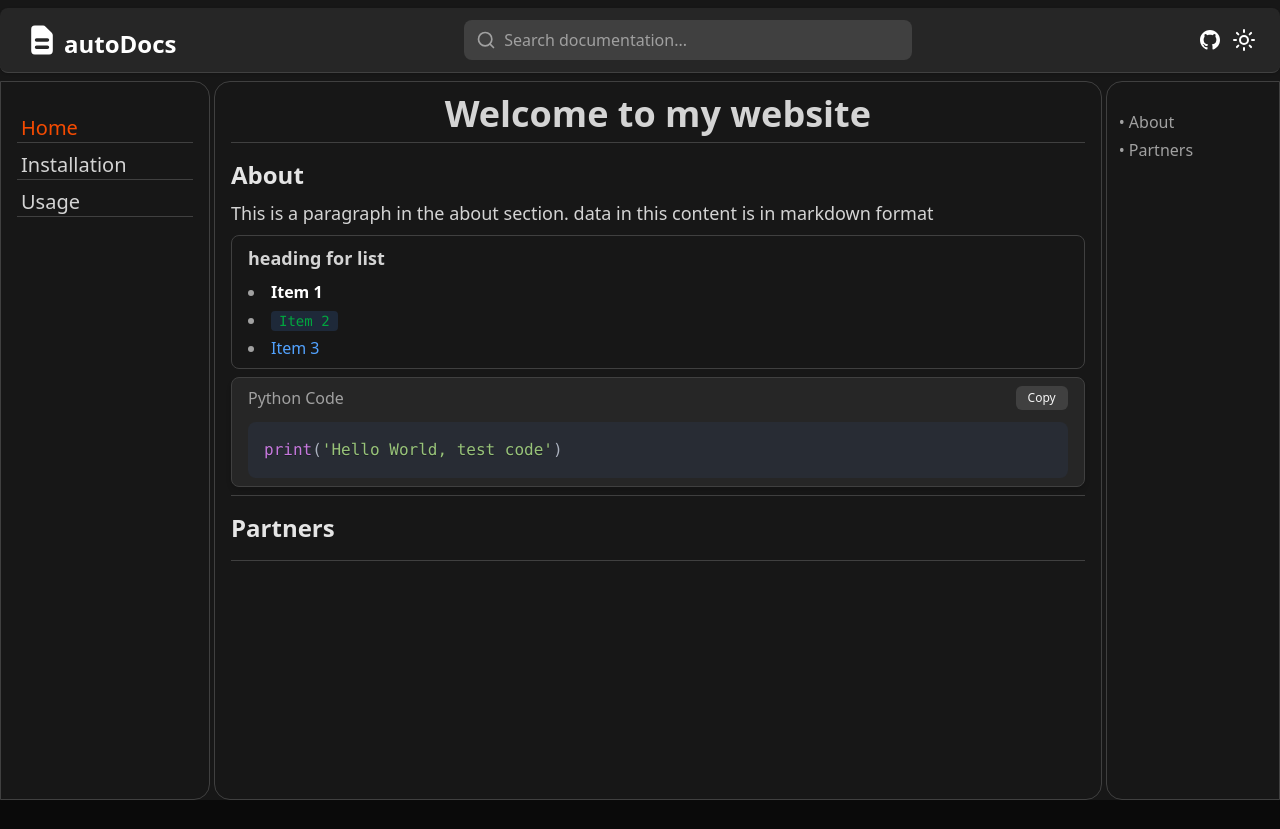
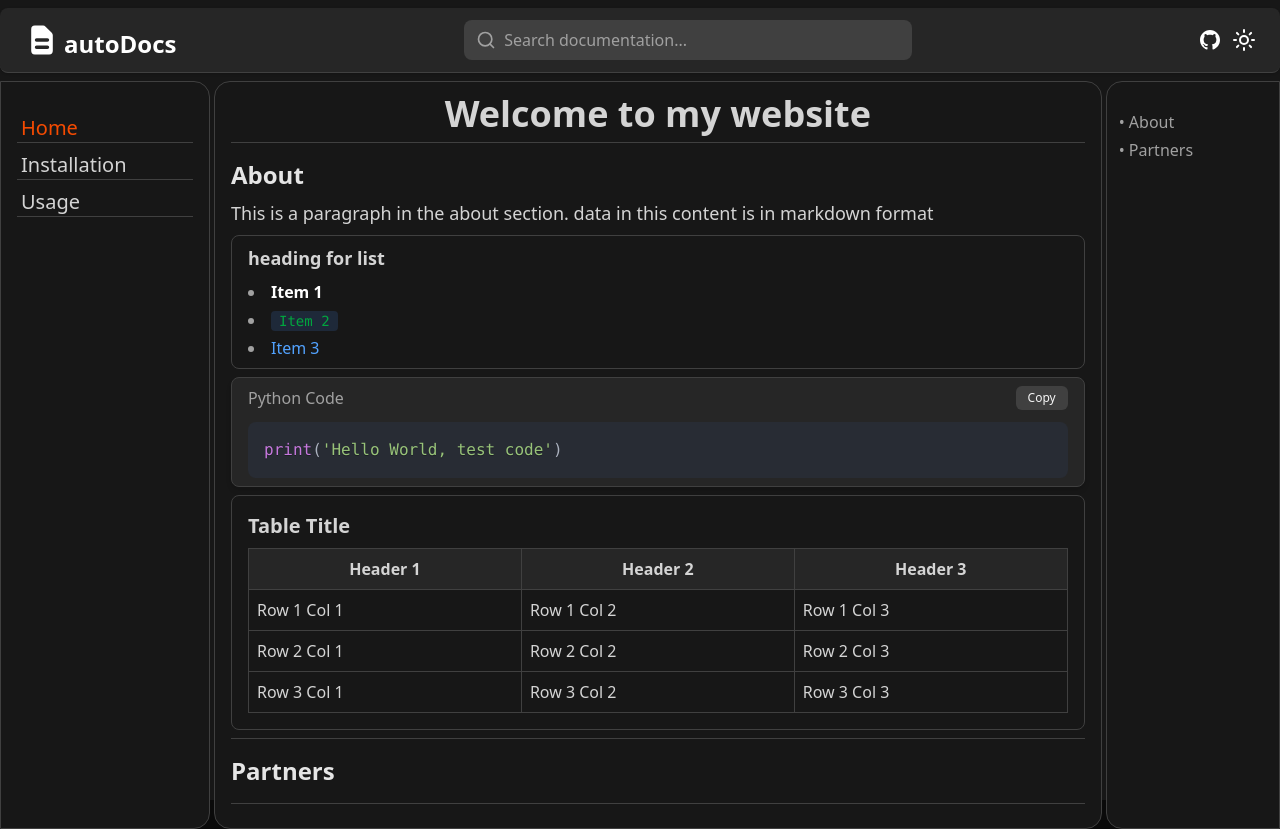
Before and after one commit to nk1044/autoDocs, a React (Vite) app in the folder website/: page /docs/Home in a window 1280 px wide. Before the commit the page ends 800 px from the top, so only its background shows below. Built offline with nearby package versions, Linux system fonts and the light colour scheme.

Commit message:
add TableBlock component and update Preview to render tables from docsData

```diff
--- a/website/docsData.js
+++ b/website/docsData.js
@@ -30,6 +30,16 @@ export const data = {
                         "Type": "Codeblock",
                         "Language": "python",
                         "Code": "print('Hello World, test code')"
+                    },
+                    {
+                        "Type": "Table",
+                        "Title": "Table Title",
+                        "Headers": ["Header 1", "Header 2", "Header 3"],
+                        "Rows": [
+                            ["Row 1 Col 1", "Row 1 Col 2", "Row 1 Col 3"],
+                            ["Row 2 Col 1", "Row 2 Col 2", "Row 2 Col 3"],
+                            ["Row 3 Col 1", "Row 3 Col 2", "Row 3 Col 3"]
+                        ]
                     }
                 ]
             },
--- a/website/src/Components/Preview.jsx
+++ b/website/src/Components/Preview.jsx
@@ -2,6 +2,7 @@ import React from 'react'
 import Paragraph from './Tools/Paragraph';
 import CodeBlock from './Tools/CodeBlock';
 import ListBlock from './Tools/ListBlock';
+import TableBlock from './Tools/TableBlock';
 
 function Preview({Content}) {
 
@@ -20,6 +21,9 @@ function Preview({Content}) {
             else if (item.Type === "List") {
                 return <ListBlock key={index} text={item?.Text} items={item?.Items} />
             }
+            else if (item.Type === "Table") {
+                return <TableBlock key={index} title={item?.Title} headers={item?.Headers} rows={item?.Rows} />
+            }
         }
         )}
     </div>
```
